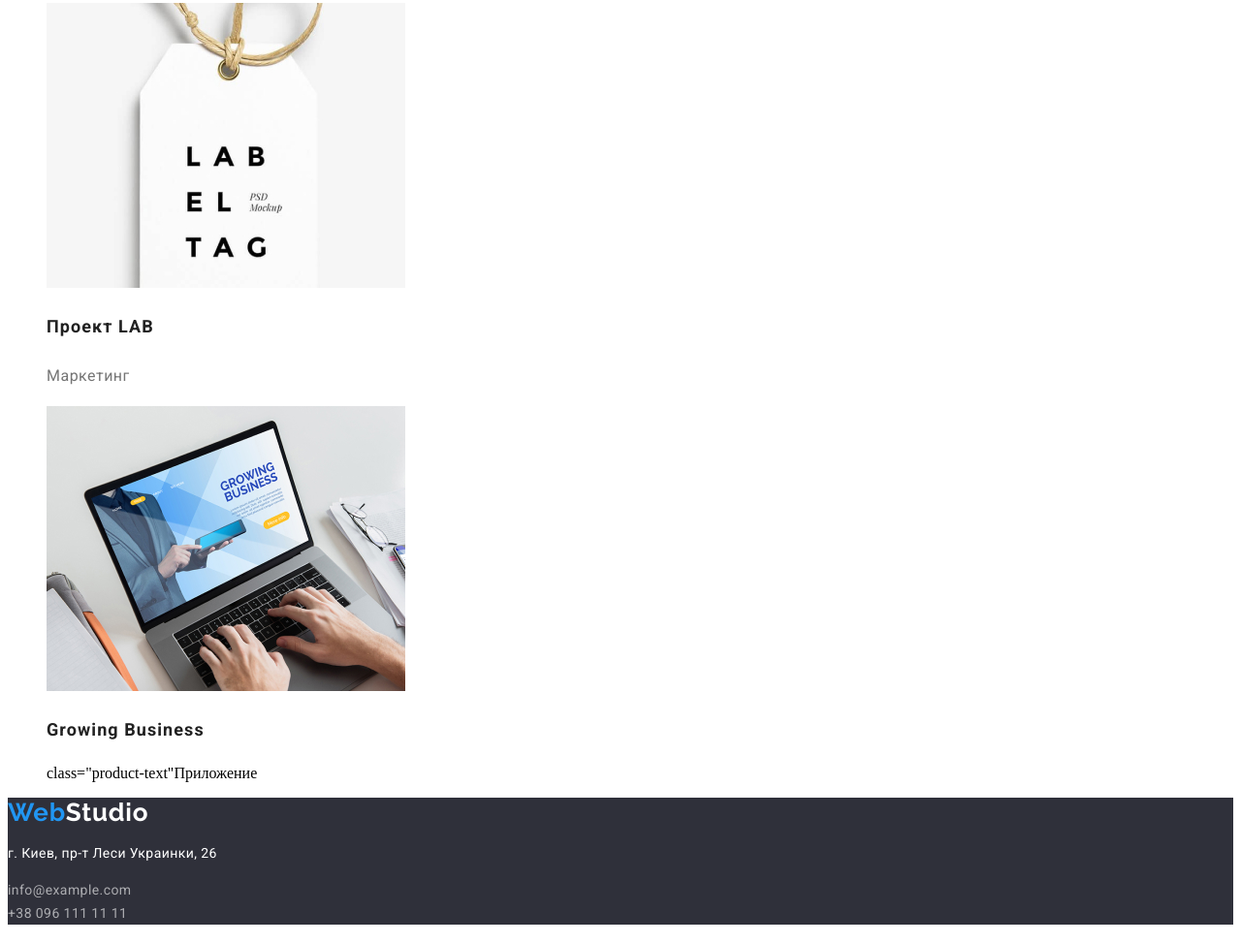
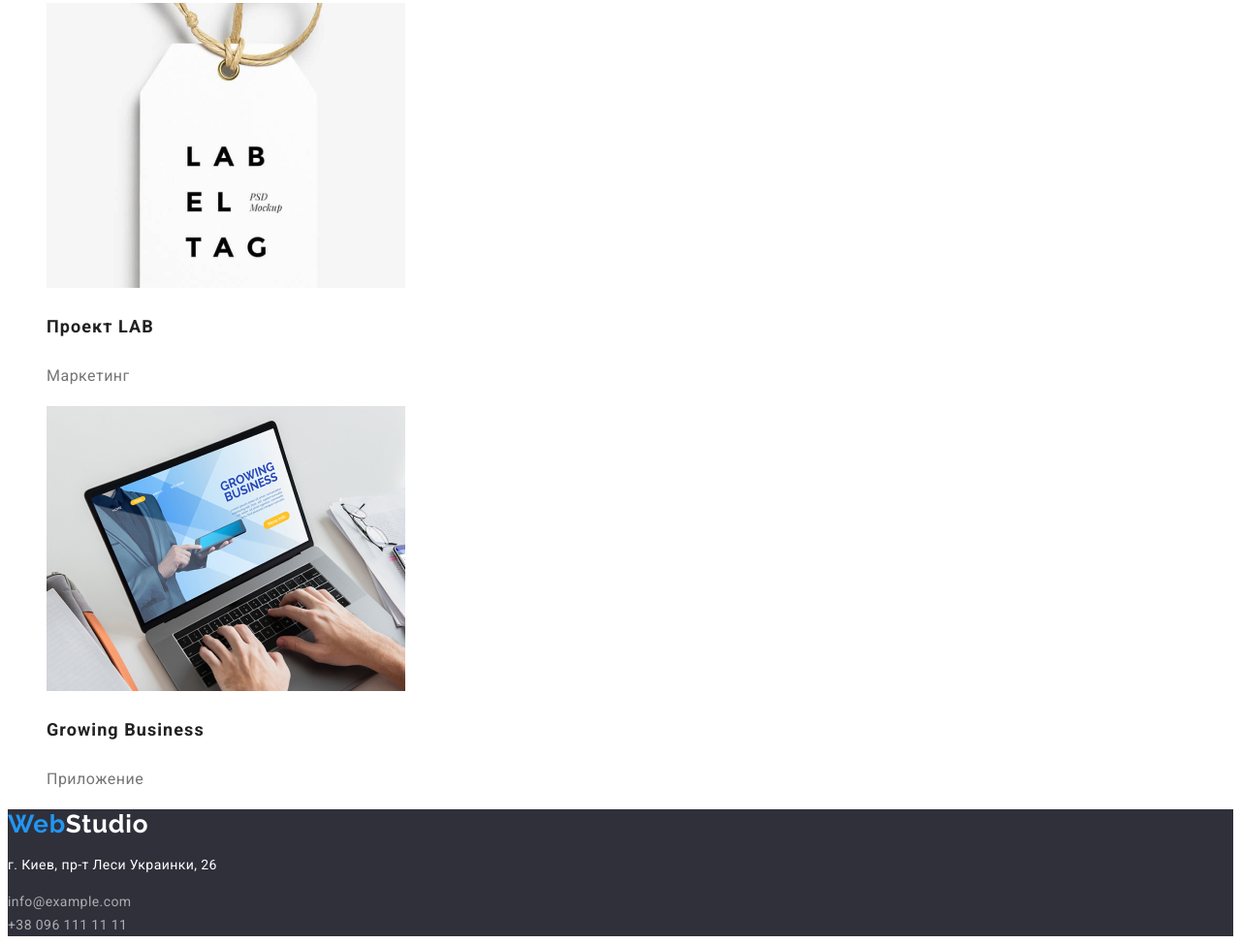
Before and after one commit to yevhen-kulchenko/web-studio-project-hw2, a plain HTML site: page portfolio.html in a window 1280 px wide. Shown: the part 3248-4222 px from the top of the page at 97% size. Drawn offline with Linux system fonts and the light colour scheme.

Commit message:
Correct portfolio.html

```diff
--- a/portfolio.html
+++ b/portfolio.html
@@ -104,7 +104,7 @@
                 <li>
                     <img src="./images/laptop.jpg" width="370" alt="">
                     <h3 class="project-title">Growing Business</h3>
-                    <p> class="product-text"Приложение</p>
+                    <p class="product-text">Приложение</p>
                 </li>
             </ul>
         </section>
```
